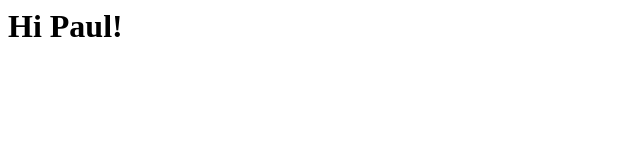
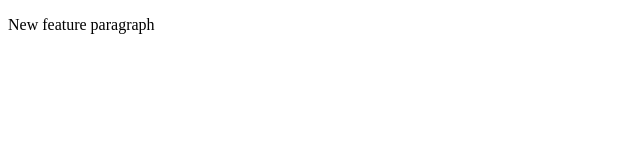
Before and after one commit to singapaul/practice-repo, a plain HTML site: page index.html in a window 1280 px wide. Shown: the whole page, without its empty margins (0-640 px from the left). Drawn offline with Linux system fonts and the light colour scheme.

Commit message:
added paragraph

```diff
--- a/index.html
+++ b/index.html
@@ -3,7 +3,16 @@
 
 
  -->
+<!DOCTYPE html>
+<html lang="en">
+<head>
+  <meta charset="UTF-8">
+  <meta http-equiv="X-UA-Compatible" content="IE=edge">
+  <meta name="viewport" content="width=device-width, initial-scale=1.0">
+  <title>Document</title>
+</head>
 
- <head>
-   <h1>Hi Paul!</h1>
- </head>
+<body>
+  <p>New feature paragraph</p>
+</body>
+</html>
```
